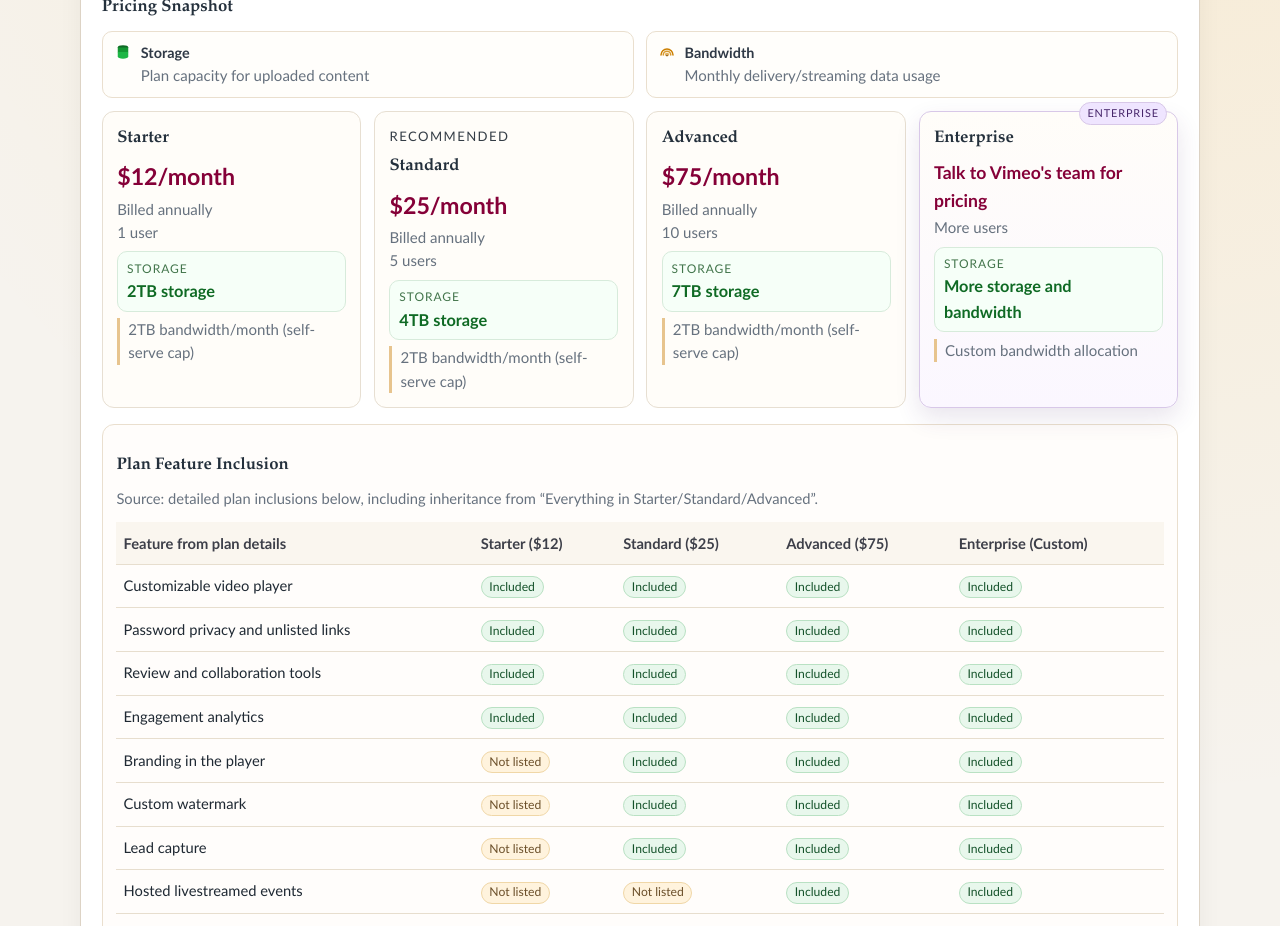
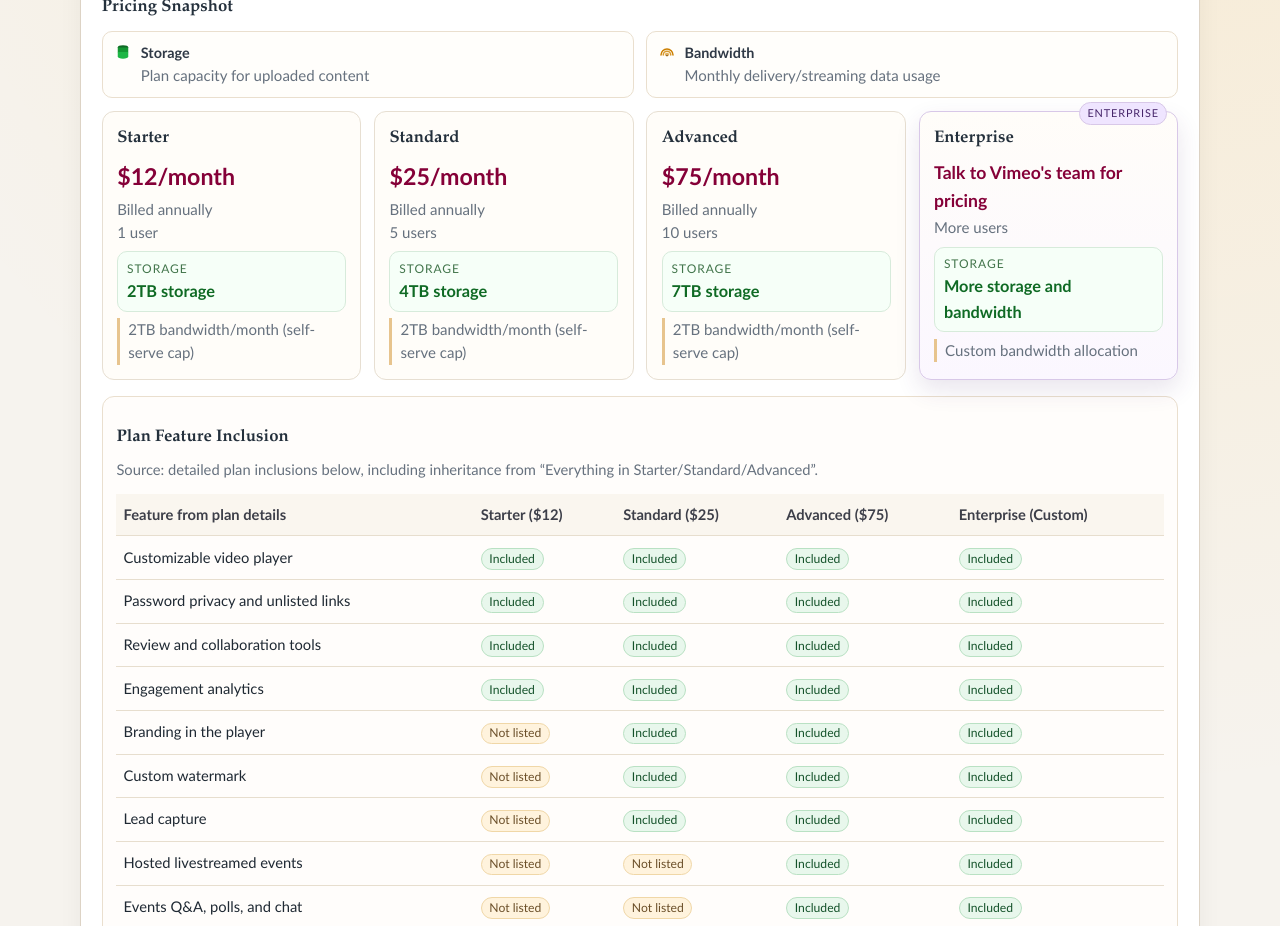
Before and after one commit to jdsr-ou/upou-vimeo, a Next.js app: page / in a window 1280 px wide. Shown: the part 1040-1966 px from the top of the page. Built offline with nearby package versions, Linux system fonts and the light colour scheme.

Commit message:
Remove recommended badge from Standard plan

```diff
--- a/app/page.js
+++ b/app/page.js
@@ -23,7 +23,6 @@
     value: 25,
     note: "$25/month",
     style: "default",
-    recommended: true,
     storageTb: 4,
     users: "5 users",
     storage: "4TB storage",
@@ -397,7 +396,6 @@
           <div className="plan-grid">
             {selfServePlans.map((plan) => (
               <article className="plan-card" key={plan.label}>
-                {plan.recommended ? <p className="eyebrow">Recommended</p> : null}
                 <h3>{plan.label}</h3>
                 <p className="price">{plan.note.replace("/month", "")}/month</p>
                 <p className="limit">{plan.billing}</p>
```
